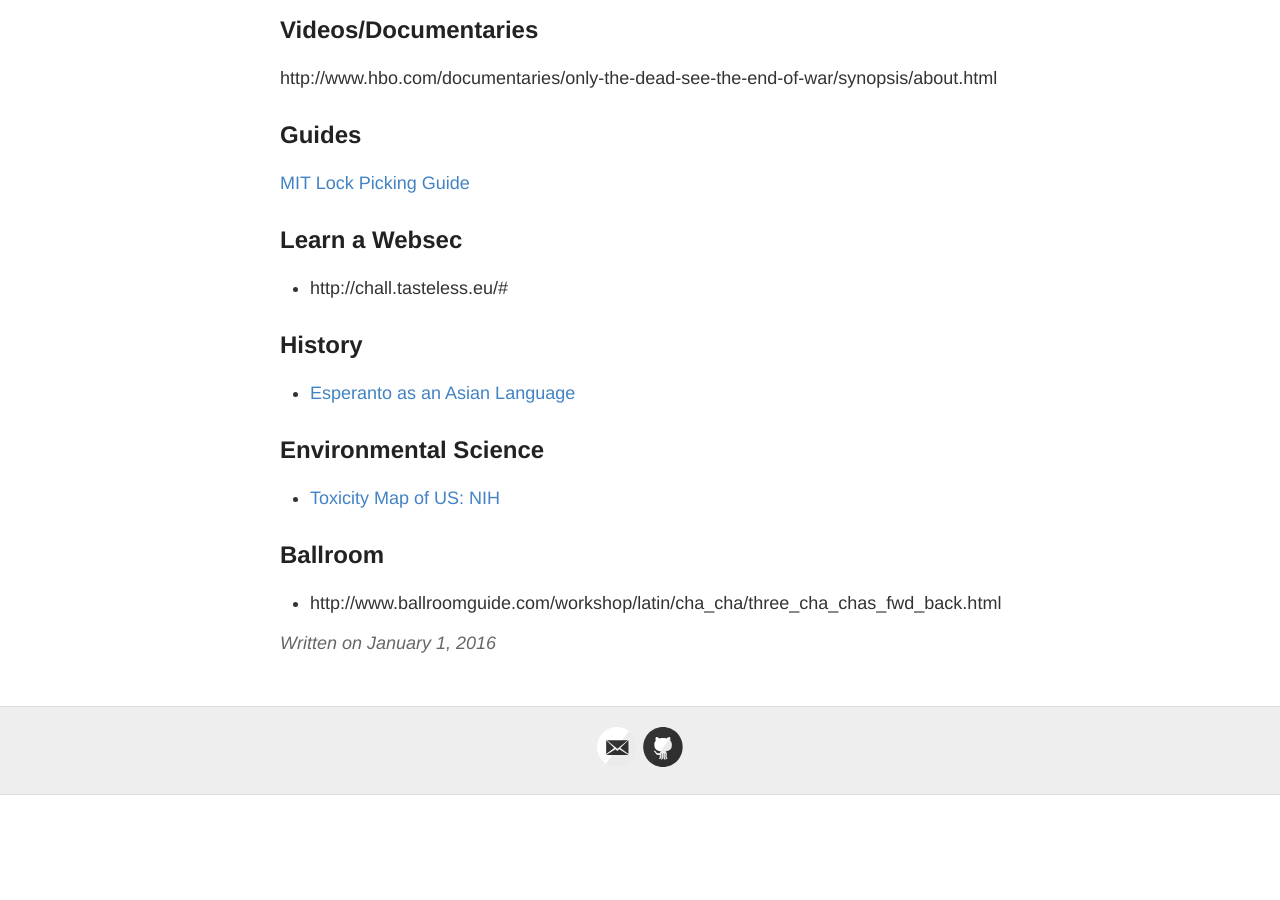
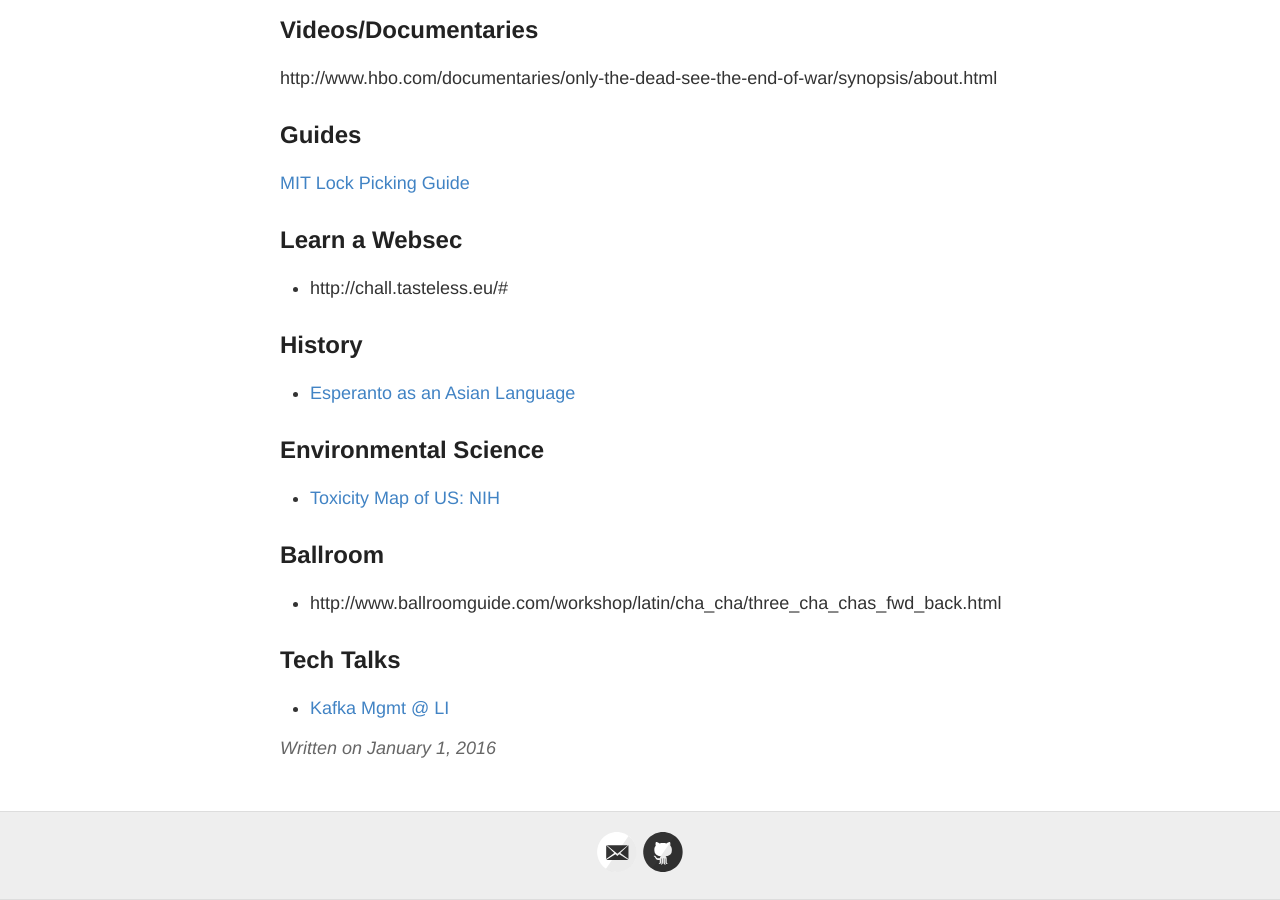
Before and after one commit to RONNCC/ronncc.github, a Jekyll site: the page built from _posts/2016-1-1-InterestingLinks.md, in a window 1280 px wide and 900 px high, scrolled down 5124 px. Built offline with Jekyll 4.4.1, drawn with Linux system fonts in a browser that asks for light colours; comment, search, counter and statistics services are not loaded; before the commit the page ends 5919 px from its top, so only the background shows below that.

Commit message:
Update 2016-1-1-InterestingLinks.md

```diff
--- a/_posts/2016-1-1-InterestingLinks.md
+++ b/_posts/2016-1-1-InterestingLinks.md
@@ -191,3 +191,6 @@ http://www.hbo.com/documentaries/only-the-dead-see-the-end-of-war/synopsis/about
 
 ## Ballroom
 - http://www.ballroomguide.com/workshop/latin/cha_cha/three_cha_chas_fwd_back.html
+
+## Tech Talks
+- [Kafka Mgmt @ LI](https://www.slideshare.net/JiangjieQin/introduction-to-kafka-cruise-control-68180931)
```
